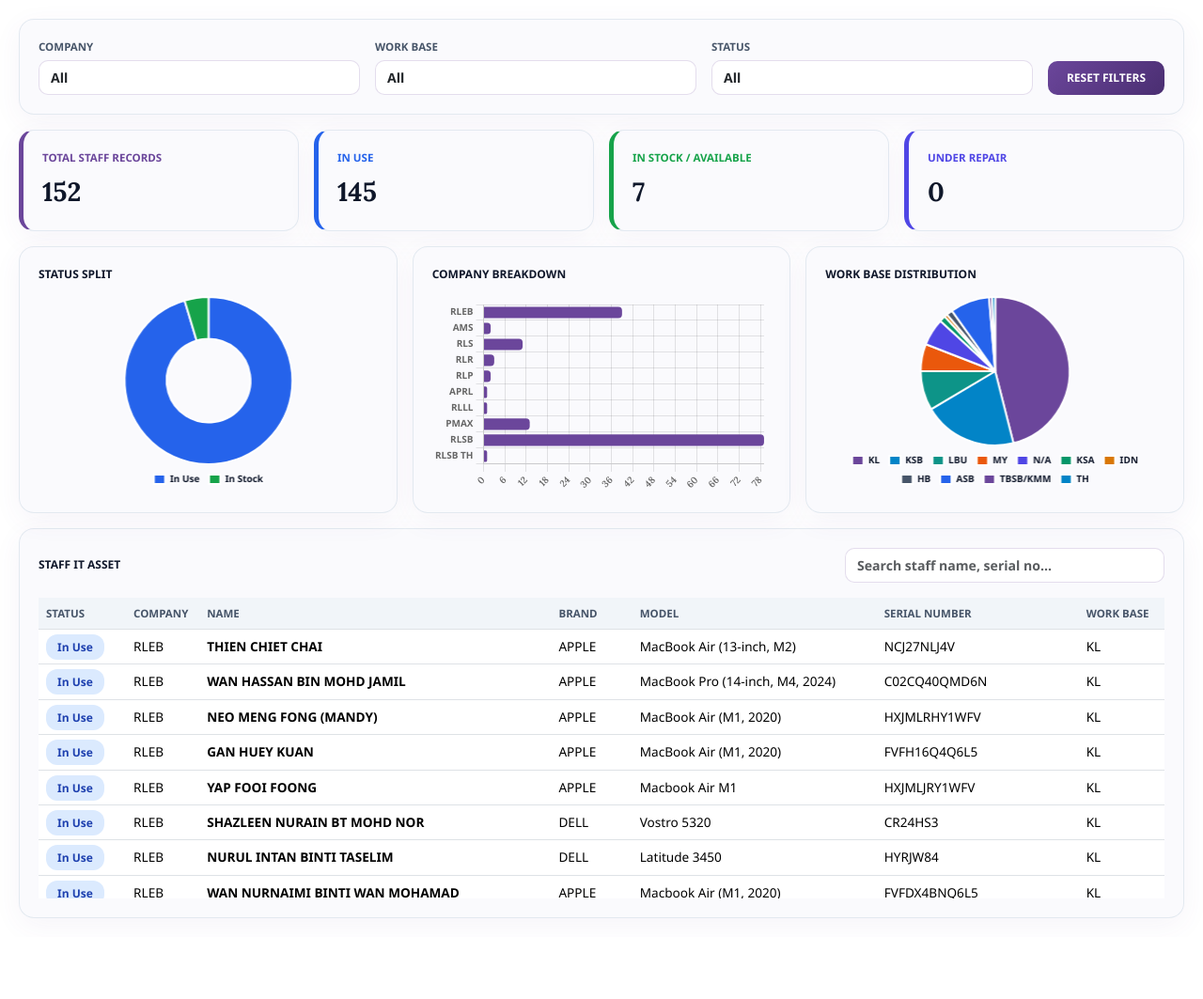
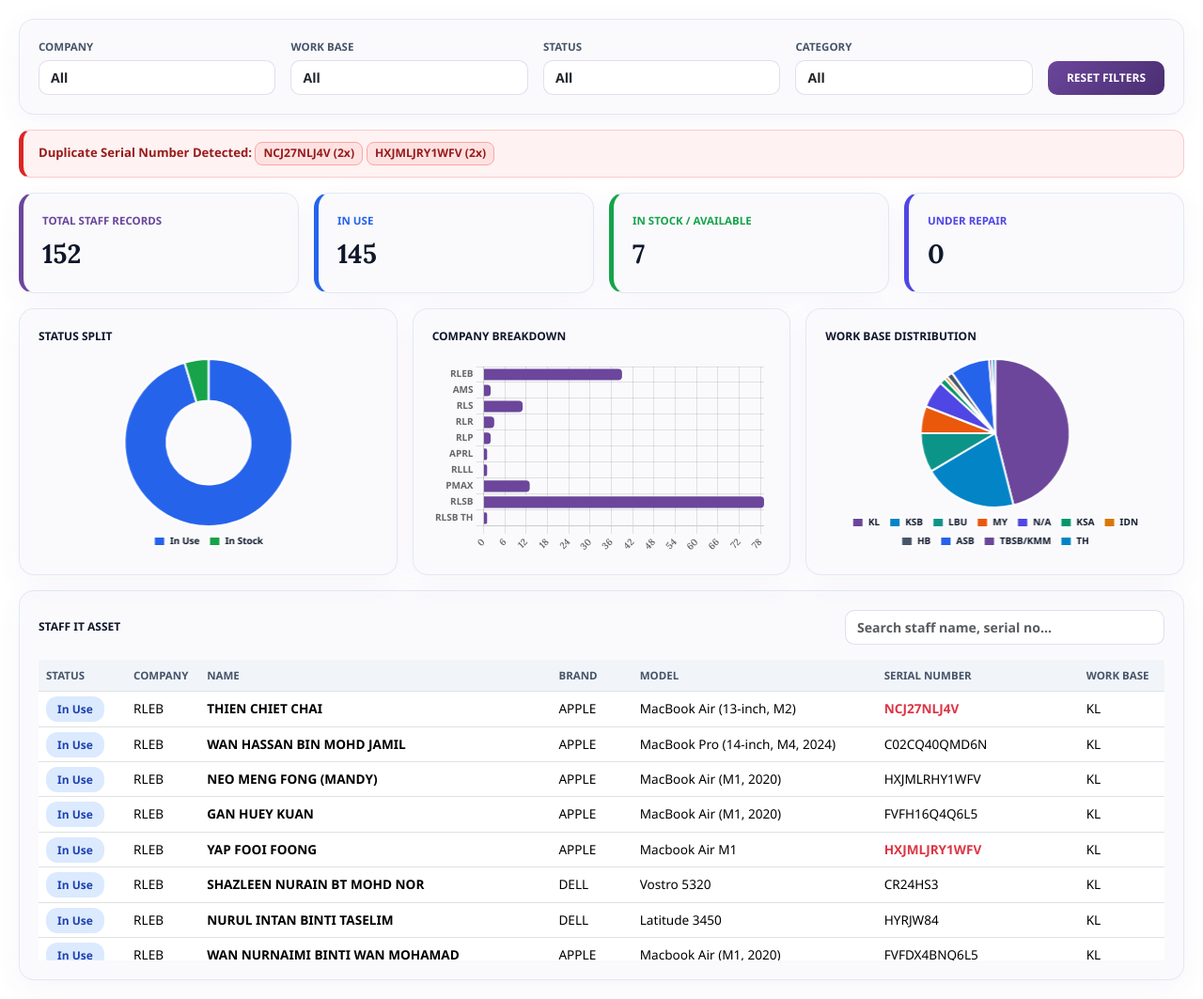
Before and after one commit to hajaru-hub/Test1, a plain HTML site: page index.html in a window 1280 px wide. Shown: the whole page at 94% size. Before the commit the page ends 997 px from the top, so only its background shows below. Drawn offline with nearby package versions, Linux system fonts and the light colour scheme.

Commit message:
Implement duplicate serial alert and category filter
Added duplicate serial alert functionality and category filter.

```diff
--- a/index.html
+++ b/index.html
@@ -37,7 +37,7 @@
       height: 100%;
     }
 
-    .filter-group { flex: 1; min-width: 140px; }
+    .filter-group { flex: 1; min-width: 130px; }
     .filter-label { font-size: 0.72rem; font-weight: 600; color: var(--text-muted); text-transform: uppercase; margin-bottom: 6px; }
     .form-select, .form-control { background: #fff; border-radius: 10px; border: 1px solid rgba(107, 70, 155, 0.18); padding: 7px 12px; font-size: 0.88rem; font-weight: 600; }
 
@@ -58,6 +58,30 @@
     .border-accent-blue   { border-left: 5px solid #2563eb !important; }
     .border-accent-green  { border-left: 5px solid #16a34a !important; }
     .border-accent-indigo { border-left: 5px solid #4f46e5 !important; }
+
+    /* Duplicate Serial Alert (Hidden automatically when no duplicates exist) */
+    .duplicate-banner {
+      background: #fef2f2;
+      border: 1px solid #fecaca;
+      border-left: 5px solid #dc2626;
+      border-radius: 12px;
+      padding: 10px 16px;
+      font-size: 0.82rem;
+      color: #991b1b;
+    }
+    .dup-chip {
+      display: inline-block;
+      background: #fee2e2;
+      color: #991b1b;
+      border: 1px solid #fca5a5;
+      border-radius: 8px;
+      padding: 2px 8px;
+      font-weight: 700;
+      font-size: 0.76rem;
+      margin: 2px 4px 2px 0;
+      cursor: pointer;
+    }
+    .dup-chip:hover { background: #fecaca; }
 
     .chart-title { font-size: 0.75rem; font-weight: 600; text-transform: uppercase; margin-bottom: 14px; }
     .chart-container { position: relative; width: 100%; height: 210px; }
@@ -91,11 +115,18 @@
           <div class="filter-label">Status</div>
           <select id="filter-status" class="form-select" onchange="applyFilters()"><option value="All">All</option></select>
         </div>
+        <div class="filter-group">
+          <div class="filter-label">Category</div>
+          <select id="filter-category" class="form-select" onchange="applyFilters()"><option value="All">All</option></select>
+        </div>
         <div class="ms-auto">
           <button class="btn btn-reset text-uppercase" onclick="resetFilters()">Reset Filters</button>
         </div>
       </div>
     </div>
+
+    <!-- Duplicate Serial Alert (Hidden automatically if no duplicates exist) -->
+    <div id="duplicate-alert" class="duplicate-banner mb-3 d-none"></div>
 
     <!-- KPI Cards -->
     <div class="row g-3 mb-3">
@@ -181,6 +212,7 @@
     const PALETTE = ["#6b469b", "#0284c7", "#0d9488", "#ea580c", "#4f46e5", "#059669", "#d97706", "#475569", "#2563eb"];
 
     let rawListItems = [];
+    let duplicateSerialSet = new Set();
     let chartStatusInstance = null;
     let chartCompanyInstance = null;
     let chartWorkbaseInstance = null;
@@ -215,7 +247,8 @@
       try {
         const items = await fetchLocalData();
 
-        rawListItems = items.map(item => ({
+        rawListItems = items
+          .map(item => ({
             ID: item.ID || item.No || item.Id,
             Status: parseFieldValue(item.Status || item.STATUS),
             Company: parseFieldValue(item.Company || item.COMPANY),
@@ -223,9 +256,13 @@
             Brand: parseFieldValue(item.Brand || item.BRAND),
             Model: parseFieldValue(item.Model || item.MODEL),
             SerialNumber: parseFieldValue(item.SerialNumber || item.SERIAL_x0020_NUMBER || item['SERIAL NUMBER'] || item.SerialNo || item['SERIAL NO'] || item.Serial_x0020_Number),
-          Workbase: parseFieldValue(item.Workbase || item.WorkBase || item['WORK BASE'] || item.WORK_x0020_BASE || item.Work_x0020_Base)
-        }));
+            Workbase: parseFieldValue(item.Workbase || item.WorkBase || item['WORK BASE'] || item.WORK_x0020_BASE || item.Work_x0020_Base),
+            Category: parseFieldValue(item.Category || item.CATEGORY)
+          }))
+          // Automatically skips ghost/blank SharePoint rows
+          .filter(item => !(item.Name === "N/A" && item.SerialNumber === "N/A" && item.Brand === "N/A"));
 
+        detectDuplicateSerials(rawListItems);
         populateFilterDropdowns(rawListItems);
         applyFilters();
       } catch (error) {
@@ -233,31 +270,74 @@
       }
     }
 
+    function detectDuplicateSerials(items) {
+      const alertBox = document.getElementById("duplicate-alert");
+      const counts = {};
+      const displayLabel = {};
+
+      items.forEach(item => {
+        const sn = item.SerialNumber.trim();
+        const normalized = sn.toUpperCase();
+        if (!sn || ["N/A", "-", "NONE", "UNKNOWN", "TBD"].includes(normalized)) return;
+
+        counts[normalized] = (counts[normalized] || 0) + 1;
+        if (!displayLabel[normalized]) displayLabel[normalized] = sn;
+      });
+
+      duplicateSerialSet = new Set(
+        Object.keys(counts).filter(key => counts[key] > 1)
+      );
+
+      if (duplicateSerialSet.size === 0) {
+        alertBox.classList.add("d-none");
+        alertBox.innerHTML = "";
+        return;
+      }
+
+      const chipsHtml = [...duplicateSerialSet]
+        .map(key => `<span class="dup-chip" title="Click to filter this serial number" onclick="filterByDuplicate('${displayLabel[key].replace(/'/g, "\\'")}')">${displayLabel[key]} (${counts[key]}x)</span>`)
+        .join("");
+
+      alertBox.innerHTML = `<strong>Duplicate Serial Number Detected:</strong> ${chipsHtml}`;
+      alertBox.classList.remove("d-none");
+    }
+
+    function filterByDuplicate(serial) {
+      resetFilters();
+      document.getElementById("filter-search").value = serial;
+      applyFilters();
+    }
+
     function populateFilterDropdowns(items) {
-      const cSel = document.getElementById("filter-company");
-      const wSel = document.getElementById("filter-workbase");
-      const sSel = document.getElementById("filter-status");
+      const cSel   = document.getElementById("filter-company");
+      const wSel   = document.getElementById("filter-workbase");
+      const sSel   = document.getElementById("filter-status");
+      const catSel = document.getElementById("filter-category");
 
-      const currC = cSel.value, currW = wSel.value, currS = sSel.value;
+      const currC = cSel.value, currW = wSel.value, currS = sSel.value, currCat = catSel.value;
 
-      const companies = ["All", ...new Set(items.map(i => i.Company))].sort();
-      const workbases = ["All", ...new Set(items.map(i => i.Workbase))].sort();
-      const statuses  = ["All", ...new Set(items.map(i => i.Status))].sort();
+      const companies  = ["All", ...[...new Set(items.map(i => i.Company))].sort()];
+      const workbases  = ["All", ...[...new Set(items.map(i => i.Workbase))].sort()];
+      const statuses   = ["All", ...[...new Set(items.map(i => i.Status))].sort()];
+      const categories = ["All", ...[...new Set(items.map(i => i.Category))].filter(c => c !== "N/A").sort()];
 
-      cSel.innerHTML = companies.map(c => `<option value="${c}">${c}</option>`).join("");
-      wSel.innerHTML = workbases.map(w => `<option value="${w}">${w}</option>`).join("");
-      sSel.innerHTML = statuses.map(s => `<option value="${s}">${s}</option>`).join("");
+      cSel.innerHTML   = companies.map(c => `<option value="${c}">${c}</option>`).join("");
+      wSel.innerHTML   = workbases.map(w => `<option value="${w}">${w}</option>`).join("");
+      sSel.innerHTML   = statuses.map(s => `<option value="${s}">${s}</option>`).join("");
+      catSel.innerHTML = categories.map(cat => `<option value="${cat}">${cat}</option>`).join("");
 
-      if (companies.includes(currC)) cSel.value = currC;
-      if (workbases.includes(currW)) wSel.value = currW;
-      if (statuses.includes(currS))  sSel.value = currS;
+      if (companies.includes(currC))    cSel.value = currC;
+      if (workbases.includes(currW))    wSel.value = currW;
+      if (statuses.includes(currS))     sSel.value = currS;
+      if (categories.includes(currCat)) catSel.value = currCat;
     }
 
     function applyFilters() {
       const searchVal = document.getElementById("filter-search").value.toLowerCase().trim();
-      const cVal = document.getElementById("filter-company").value;
-      const wVal = document.getElementById("filter-workbase").value;
-      const sVal = document.getElementById("filter-status").value;
+      const cVal      = document.getElementById("filter-company").value;
+      const wVal      = document.getElementById("filter-workbase").value;
+      const sVal      = document.getElementById("filter-status").value;
+      const catVal    = document.getElementById("filter-category").value;
 
       const filtered = rawListItems.filter(item => {
         const textMatch = !searchVal ||
@@ -268,11 +348,12 @@
           item.Company.toLowerCase().includes(searchVal) ||
           item.Workbase.toLowerCase().includes(searchVal);
 
-        const cMatch = cVal === "All" || item.Company === cVal;
-        const wMatch = wVal === "All" || item.Workbase === wVal;
-        const sMatch = sVal === "All" || item.Status === sVal;
+        const cMatch   = cVal === "All" || item.Company === cVal;
+        const wMatch   = wVal === "All" || item.Workbase === wVal;
+        const sMatch   = sVal === "All" || item.Status === sVal;
+        const catMatch = catVal === "All" || item.Category === catVal;
 
-        return textMatch && cMatch && wMatch && sMatch;
+        return textMatch && cMatch && wMatch && sMatch && catMatch;
       });
 
       updateKPIs(filtered);
@@ -285,14 +366,15 @@
       document.getElementById("filter-company").value = "All";
       document.getElementById("filter-workbase").value = "All";
       document.getElementById("filter-status").value = "All";
+      document.getElementById("filter-category").value = "All";
       applyFilters();
     }
 
     function updateKPIs(items) {
-      document.getElementById("kpi-total").innerText = items.length;
-      document.getElementById("kpi-inuse").innerText = items.filter(i => i.Status.toLowerCase() === "in use").length;
+      document.getElementById("kpi-total").innerText   = items.length;
+      document.getElementById("kpi-inuse").innerText   = items.filter(i => i.Status.toLowerCase() === "in use").length;
       document.getElementById("kpi-instock").innerText = items.filter(i => ["in stock", "available"].includes(i.Status.toLowerCase())).length;
-      document.getElementById("kpi-repair").innerText = items.filter(i => i.Status.toLowerCase() === "repair").length;
+      document.getElementById("kpi-repair").innerText  = items.filter(i => i.Status.toLowerCase() === "repair").length;
     }
 
     function getBadgeClass(status) {
@@ -310,17 +392,24 @@
         return;
       }
 
-      tbody.innerHTML = items.map(item => `
+      tbody.innerHTML = items.map(item => {
+        const isDup = duplicateSerialSet.has(item.SerialNumber.trim().toUpperCase());
+        const serialCell = isDup
+          ? `<span class="text-danger fw-bold">${item.SerialNumber}</span>`
+          : item.SerialNumber;
+
+        return `
           <tr>
             <td><span class="badge-status ${getBadgeClass(item.Status)}">${item.Status}</span></td>
             <td>${item.Company}</td>
             <td class="fw-bold">${item.Name}</td>
             <td>${item.Brand}</td>
             <td>${item.Model}</td>
-          <td>${item.SerialNumber}</td>
+            <td>${serialCell}</td>
             <td>${item.Workbase}</td>
           </tr>
-      `).join("");
+        `;
+      }).join("");
     }
 
     function countByProperty(items, prop) {
```
Lines whose indentation alone changed are shown as unchanged.
